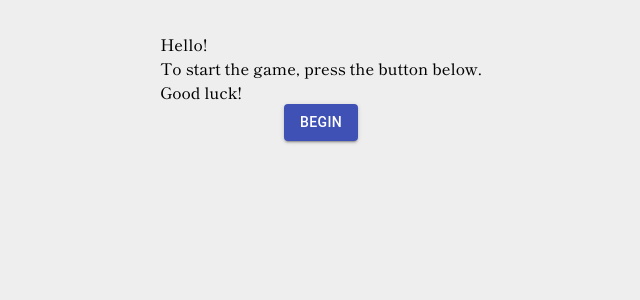
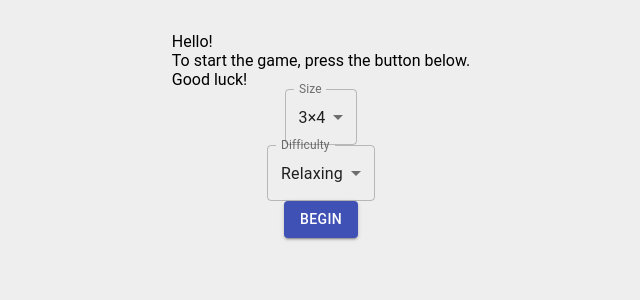
Before and after one commit to kkosmowski/memory-game, a React (Create React App) app: page / in a window 1280 px wide. Shown: the top 300 px of the page, without its empty margins (319-959 px from the left). Built offline with nearby package versions, Linux system fonts and the light colour scheme.

Commit message:
feat(app): dynamic generation in progress

```diff
--- a/src/App.tsx
+++ b/src/App.tsx
@@ -22,9 +22,17 @@ function App() {
     setInitialized(true);
   };
 
+  const onSettingsChange = (newSettings: GameSettings): void => {
+    setSettings(newSettings);
+  };
+
   return initialized
     ? <Memory settings={ settings } />
-    : <StartScreen onStart={ onStart } />;
+    : <StartScreen
+      onStart={ onStart }
+      onSettingsChange={ onSettingsChange }
+      gameSettings={ settings }
+    />;
 }
 
 export default App;
--- a/src/components/Board/Board.tsx
+++ b/src/components/Board/Board.tsx
@@ -1,17 +1,27 @@
 import { ReactElement } from 'react';
 import { Card } from '../Card/Card';
 import styled from 'styled-components';
+import { GameSettings } from '../../interfaces/game-settings.interface';
 
-export function Board(): ReactElement {
-  const _cards: string[] = 'ABCDEFGHIJKL'.split(''); // @todo temp
+interface Props {
+  settings: GameSettings;
+}
+
+interface WrapperProps {
+  rows: number;
+  cols: number;
+}
+
+export function Board({ settings }: Props): ReactElement {
+  const _cards: string[] = 'ABCDEFGHIJKLMNOPQRSTUVWXYZ0123456789'.slice(0, settings.cardsCount).split(''); // @todo: these should be doubled
   const cards: ReactElement[] = _cards.map((char: string) => <Card value={ char } />);
   return (
-    <Wrapper>{ cards }</Wrapper>
+    <Wrapper rows={ settings.rows } cols={ settings.cols }>{ cards }</Wrapper>
   );
 }
 
-const Wrapper = styled.div`
+const Wrapper = styled.div<WrapperProps>`
   display: inline-grid;
-  grid-template: repeat(3, 1fr) / repeat(4, 1fr);
+  ${ p => `grid-template: repeat(${ p.rows }, 1fr) / repeat(${ p.cols }, 1fr);` }
   grid-gap: 16px;
 `;
--- a/src/components/Card/Card.tsx
+++ b/src/components/Card/Card.tsx
@@ -19,4 +19,5 @@ const MemoryCard = styled(MaterialCard)`
   justify-content: center;
   align-items: center;
   font-size: 48px;
+  font-family: 'Shippori Mincho', 'Times New Roman', serif;
 `;
--- a/src/components/Memory/Memory.tsx
+++ b/src/components/Memory/Memory.tsx
@@ -13,11 +13,13 @@ export function Memory({ settings }: Props): ReactElement {
   return (
     <MemoryWrapper>
       <TopRow>
-        <Result />
+        <Result
+          total={ settings.cardsCount / 2 }
+        />
         <Timer />
       </TopRow>
 
-      <Board />
+      <Board settings={ settings } />
     </MemoryWrapper>
   );
 }
--- a/src/components/Result/Result.tsx
+++ b/src/components/Result/Result.tsx
@@ -1,7 +1,11 @@
 import { ReactElement } from 'react';
 
-export function Result(): ReactElement {
+interface Props {
+  total: number;
+}
+
+export function Result({ total }: Props): ReactElement {
   return (
-    <span>Current score: 0/12</span> //@todo change to real score
+    <span>Current score: 0/{ total }</span> //@todo change to real score
   );
 }
--- /dev/null
+++ b/src/components/StartScreen/CustomSelect.tsx
@@ -0,0 +1,32 @@
+import { FormControl, InputLabel, MenuItem, Select } from '@material-ui/core';
+import { ChangeEvent, ReactElement } from 'react';
+
+interface Props<T> {
+  options: T[];
+  value: T;
+  onChange: (e: ChangeEvent<{ value: unknown }>) => void;
+  label: string;
+}
+
+export function CustomSelect<T extends string>({ options, value, onChange, label }: Props<T>) {
+  const items: ReactElement[] = options.map((opt: T) => (
+    <MenuItem value={ opt } key={ opt }>{ opt }</MenuItem>
+  ));
+  const selectId = label.toLowerCase() + '-select';
+  const labelId = selectId + '-label';
+
+  return (
+    <FormControl variant="outlined">
+      <InputLabel id={ labelId } htmlFor={ selectId }>{ label }</InputLabel>
+      <Select
+        value={ value }
+        onChange={ onChange }
+        id={ selectId}
+        aria-labelledby={ labelId }
+        label={ label }
+      >
+        { items }
+      </Select>
+    </FormControl>
+  );
+}
--- a/src/components/StartScreen/StartScreen.tsx
+++ b/src/components/StartScreen/StartScreen.tsx
@@ -1,16 +1,67 @@
 import Button from '@material-ui/core/Button';
-import { ReactElement } from 'react';
+import { ChangeEvent, ReactElement, useEffect, useState } from 'react';
 import styled from 'styled-components';
+import { GameSettings } from '../../interfaces/game-settings.interface';
+import { CustomSelect } from './CustomSelect';
+import { Difficulty } from '../../enums/difficulty.enum';
+import { BoardSize } from '../../enums/board-size.enum';
+import { getBoardSizeFromGameSettings } from '../../utils/get-board-size-from-game-settings.util';
 
 interface Props {
   onStart: () => void;
+  onSettingsChange: (s: GameSettings) => void;
+  gameSettings: GameSettings;
 }
 
-export function StartScreen({ onStart }: Props): ReactElement {
+export function StartScreen({ onStart, onSettingsChange, gameSettings }: Props): ReactElement {
+  const [settings, setSettings] = useState<GameSettings>(gameSettings);
+  const [selectedSize, setSelectedSize] = useState<BoardSize>(getBoardSizeFromGameSettings(gameSettings));
   const instructions = `Hello!\nTo start the game, press the button below.\nGood luck!`;
+  const difficulties = Object.values(Difficulty);
+  const sizes = Object.values(BoardSize);
+
+  useEffect(() => {
+    setSettings(gameSettings);
+  }, [gameSettings]);
+
+  const onSizeChange = (event: ChangeEvent<{ value: unknown }>) => {
+    const size = event.target.value as BoardSize;
+    setSelectedSize(size);
+    const [rows, _, cols] = size.split('');
+    const newSettings: GameSettings = {
+      ...settings,
+      cardsCount: +rows * +cols,
+      rows: +rows,
+      cols: +cols,
+    };
+    onSettingsChange(newSettings);
+  };
+
+  const onDifficultyChange = (event: ChangeEvent<{ value: unknown }>) => {
+    const newSettings: GameSettings = {
+      ...settings,
+      difficulty: event.target.value as Difficulty,
+    };
+    onSettingsChange(newSettings);
+  };
+
   return (
     <>
       <InstructionsText>{ instructions }</InstructionsText>
+
+      <CustomSelect
+        onChange={ onSizeChange }
+        options={ sizes }
+        value={ selectedSize }
+        label="Size"
+      />
+      <CustomSelect
+        onChange={ onDifficultyChange }
+        options={ difficulties }
+        value={ settings.difficulty }
+        label="Difficulty"
+      />
+
       <Button onClick={ onStart } variant="contained" color="primary">Begin</Button>
     </>
   );
--- /dev/null
+++ b/src/enums/board-size.enum.ts
@@ -0,0 +1,9 @@
+export enum BoardSize {
+  XS = '2×3',
+  S = '3×4',
+  M = '4×5',
+  L = '5×6',
+  XL = '6×7',
+  H = '7×8',
+  G = '8×9'
+}
--- a/src/styles.scss
+++ b/src/styles.scss
@@ -6,7 +6,7 @@ body {
 }
 
 html {
-  font-family: 'Shippori Mincho', serif;
+  font-family: Roboto, serif;
 }
 
 *,
--- /dev/null
+++ b/src/utils/get-board-size-from-game-settings.util.ts
@@ -0,0 +1,6 @@
+import { GameSettings } from '../interfaces/game-settings.interface';
+import { BoardSize } from '../enums/board-size.enum';
+
+export const getBoardSizeFromGameSettings = (settings: GameSettings): BoardSize => {
+  return `${ settings.rows }×${ settings.cols }` as BoardSize;
+};
```
